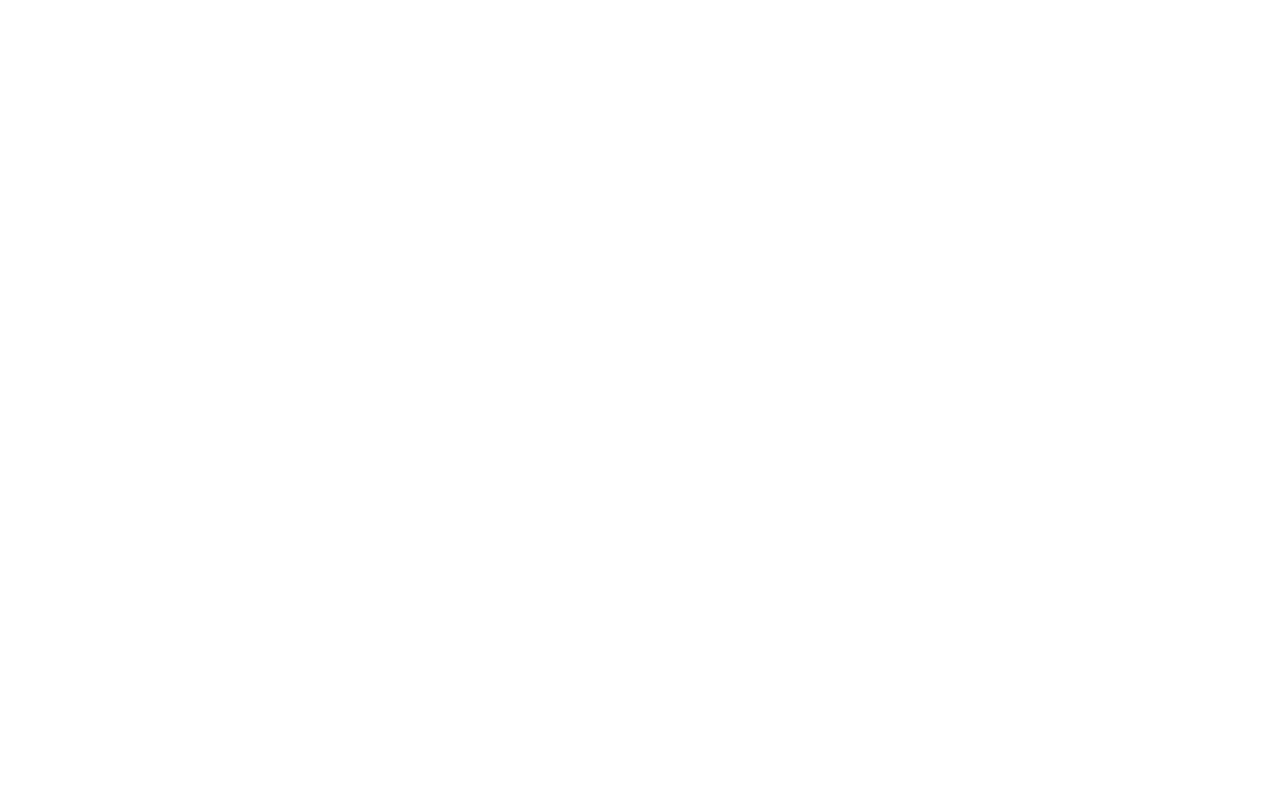
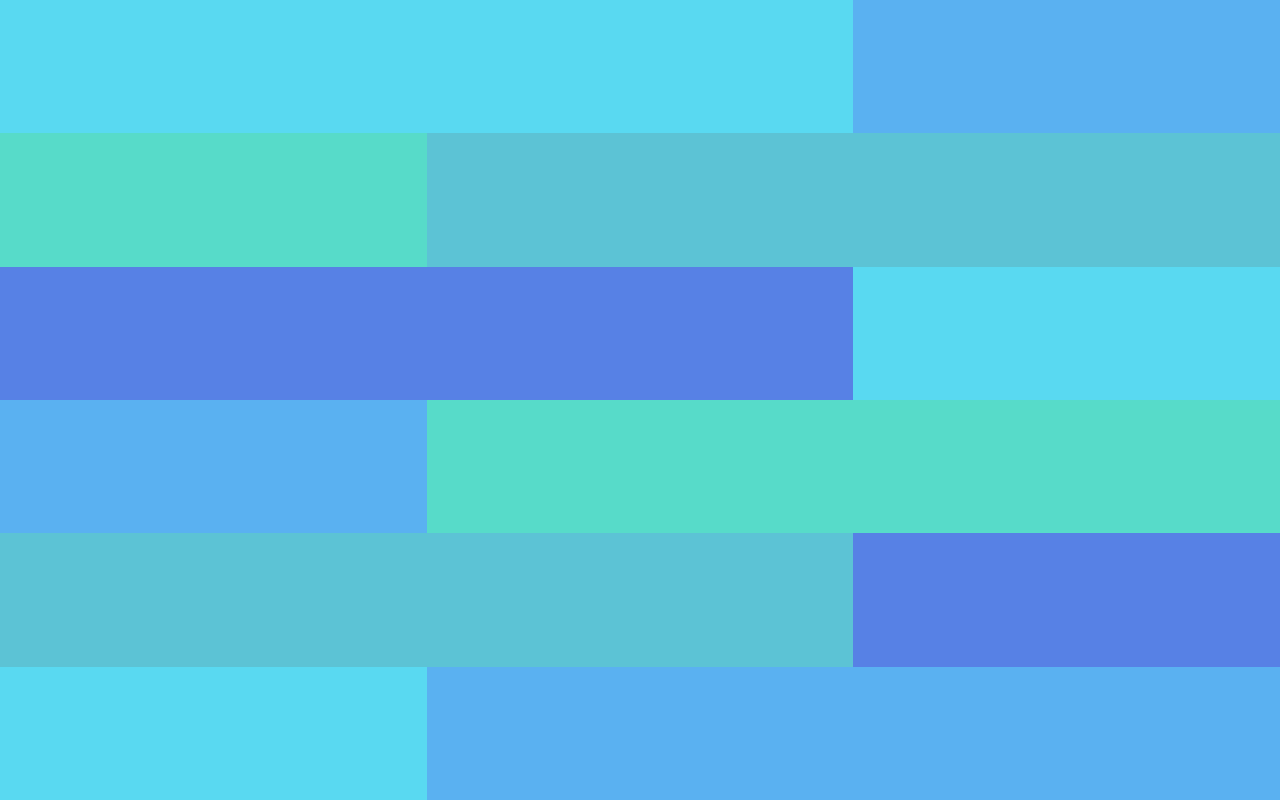
Before and after one commit to 1Rayson/1.Semester-projekt, a plain HTML site: page Index.html in a window 1280 px wide. Shown: the top 804 px of the page. Drawn offline with Linux system fonts and the light colour scheme; a web font is replaced by a local one.

Commit message:
background
animated background finished

```diff
--- a/Index.html
+++ b/Index.html
@@ -8,11 +8,27 @@
     <link rel="stylesheet" href="https://use.typekit.net/zih7yao.css">
     <title>Start</title>
 </head>
+<body>
+    <div class="body-background">
+        <div class="big-box colour1 " ></div>
+        <div class="small-box colour2"></div>
+        <div class="small-box colour3"></div>
+        <div class="big-box colour4" ></div>
+        <div class="big-box colour5" ></div>
+        <div class="small-box colour1"></div>
+        <div class="small-box colour2"></div>
+        <div class="big-box colour3" ></div>
+        <div class="big-box colour4" ></div>
+        <div class="small-box colour5"></div>
+        <div class="small-box colour1"></div>
+        <div class="big-box colour2" ></div>
+    </div>
 
-<body>
+<main>
     <div class="start">
         <a href="loading.html" class="startbtn">Start</a>
     </div>
+</main>
 </body>
 
 </html>
--- a/stylesheet.css
+++ b/stylesheet.css
@@ -7,11 +7,92 @@
 /* base style */
 
 
+
+/* background */
+
+.body-background {
+    position: absolute;
+    height: 100%;
+    width: 100%;
+    top: 0;
+    z-index: 0;
+    display: grid;
+    grid-template-columns: 1fr 1fr 1fr;
+    grid-template-rows: repeat (6, 1fr);
+
+}
+.big-box {
+    grid-column: span 2;
+}
+
+
+.colour1 {
+    background-color: #5673E8;
+    animation-name: colour1;
+    animation-duration: 4s;
+    position: relative;
+    animation-iteration-count: infinite;
+}
+.colour2 {
+    background-color: #5AF2F3;
+    animation-name: colour2;
+    animation-duration: 4s;
+    position: relative;
+    animation-iteration-count: infinite;
+}
+.colour3 {
+    background-color: #5AA1F1;
+    animation-name: colour3;
+    animation-duration: 4s;
+    position: relative;
+    animation-iteration-count: infinite;
+}
+.colour4 {
+    background-color: #56E9BF;
+    animation-name: colour4;
+    animation-duration: 4s;
+    position: relative;
+    animation-iteration-count: infinite;
+}
+.colour5 {
+    background-color: #5DBADB;
+    animation-name: colour5;
+    animation-duration: 4s;
+    position: relative;
+    animation-iteration-count: infinite;
+}
+@keyframes colour1 {
+    0% { background-color: #5673E8;}
+    50% { background-color: #5AF2F3;}
+    100% { background-color: #5673E8;}
+}
+@keyframes colour2 {
+    0% { background-color: #5AF2F3;}
+    50% { background-color: #5AA1F1;}
+    100% { background-color:#5AF2F3;}
+}
+@keyframes colour3 {
+    0% { background-color: #5AA1F1;}
+    50% { background-color: #56E9BF;}
+    100% { background-color: #5AA1F1;}
+}
+@keyframes colour4 {
+    0% { background-color: #56E9BF;}
+    50% { background-color: #5DBADB;}
+    100% { background-color:#56E9BF;}
+}
+@keyframes colour5 {
+    0% { background-color: #5DBADB;}
+    50% { background-color: #5673E8;}
+    100% { background-color:#5DBADB;}
+}
+
 /* fonts */
 body{
     font-family: Marvin-round, sans-serif;
     font-weight: 400;
     font-style: normal;
+    margin: 0;
 }
 
 /* start page */
@@ -24,6 +105,8 @@ body{
 }
 
 .startbtn{
+    position: relative;
+    z-index: 1;
     display: flex;
     align-items: center;
     justify-content: space-around;
```
Also changed, not shown: error.html (+17 -2 lines), info.html (+17 -2 lines), loading.html (+17 -2 lines).
